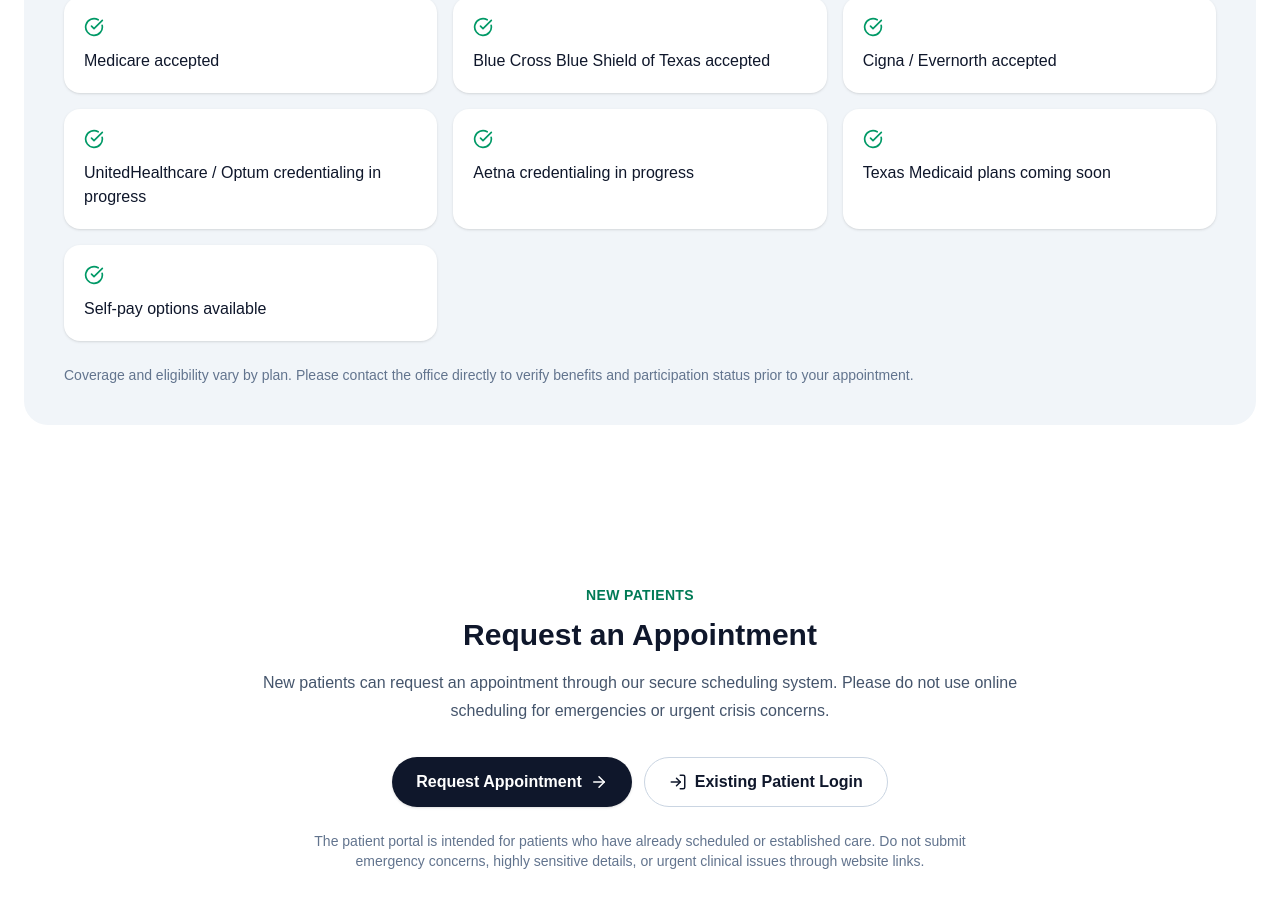
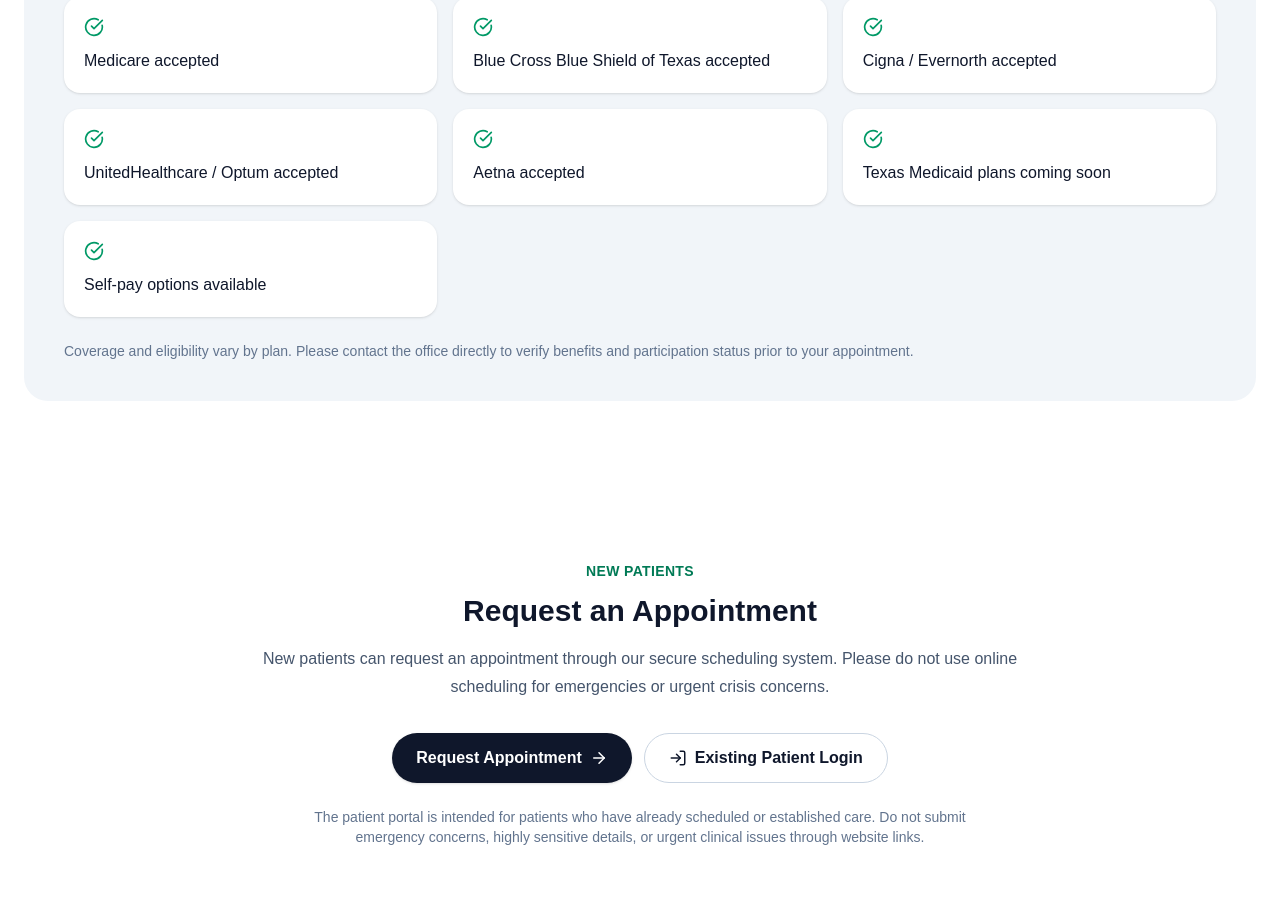
Before and after one commit to administratorblueoakshealth/blueoakshealth, a Next.js app: page / in a window 1280 px wide. Shown: the part 5502-6409 px from the top of the page. Built offline with nearby package versions, Linux system fonts and the light colour scheme.

Commit message:
premium homepage update

```diff
--- a/app/page.tsx
+++ b/app/page.tsx
@@ -84,8 +84,8 @@
   "Medicare accepted",
   "Blue Cross Blue Shield of Texas accepted",
   "Cigna / Evernorth accepted",
-  "UnitedHealthcare / Optum credentialing in progress",
-  "Aetna credentialing in progress",
+  "UnitedHealthcare / Optum accepted",
+  "Aetna accepted",
   "Texas Medicaid plans coming soon",
   "Self-pay options available",
 ];
```
